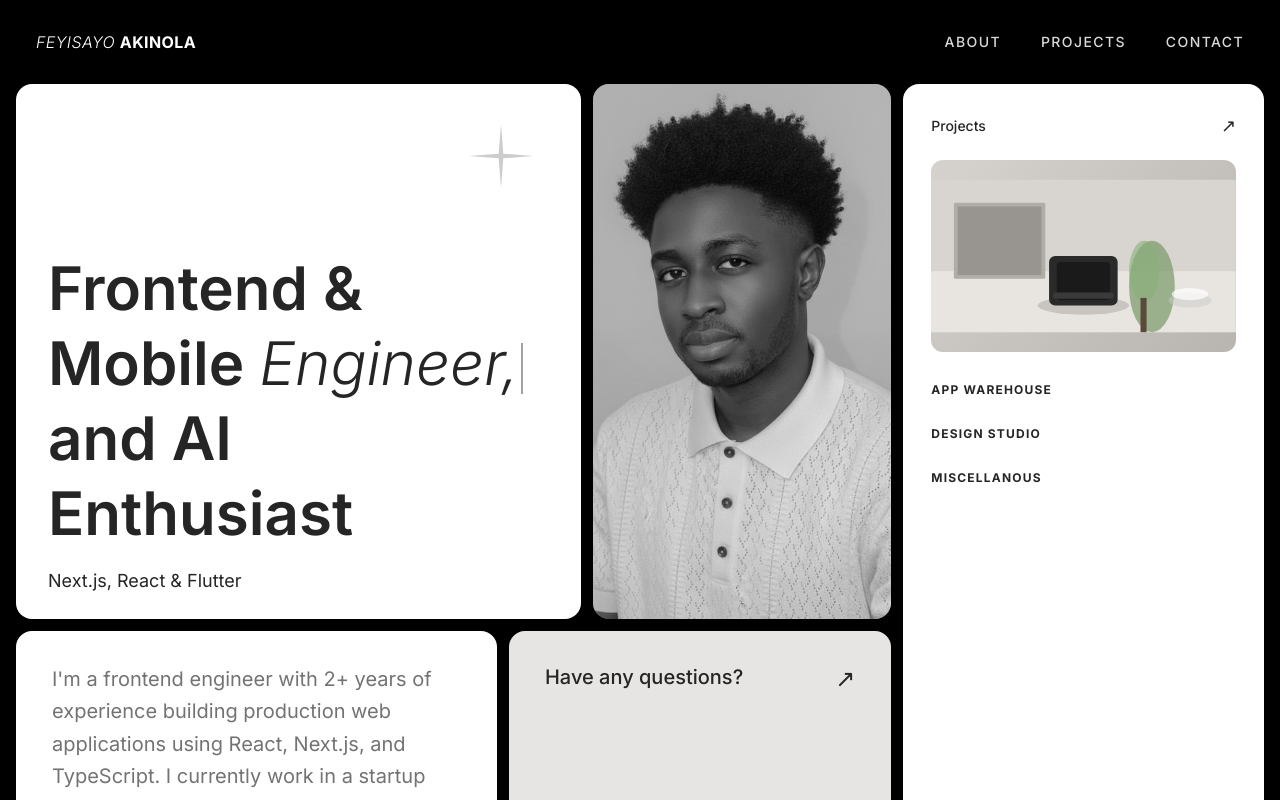
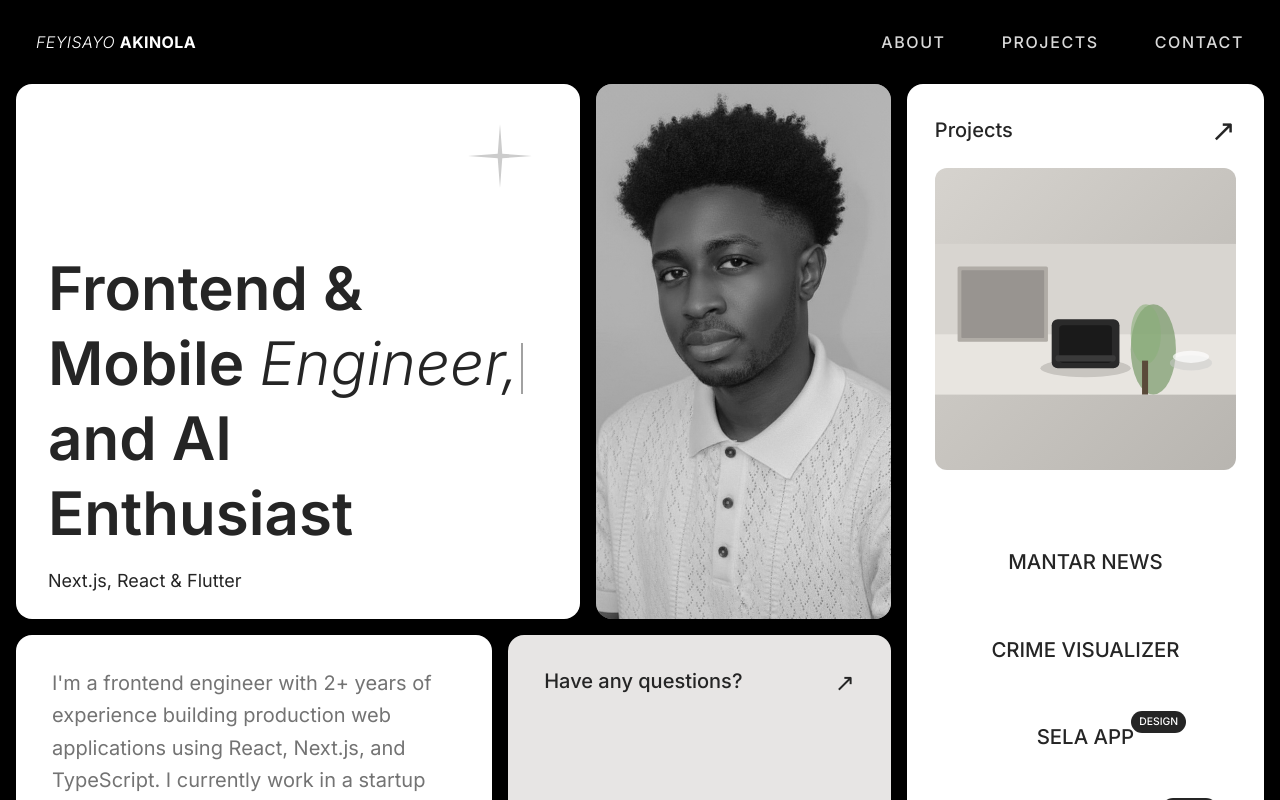
Before and after one commit to feyi-akinola/portfolio-2, a React app: page / in a window 1280 px wide. Shown: the top 800 px of the page. Built offline with nearby package versions, Linux system fonts and the light colour scheme; the HTML template or start-up script is replaced by a standard one.

Commit message:
Updates social links and project list, font and layout adjustments, typing speed adjustment for hero card animation, app max width set to 1800px

```diff
--- a/src/App.tsx
+++ b/src/App.tsx
@@ -23,7 +23,7 @@ export default function Portfolio() {
   const [hovered, setHovered] = useState<HoverCard>(null);
 
   return (
-    <div className="bg-black min-h-screen p-4 flex flex-col gap-4">
+    <div className="bg-black min-h-screen max-w-[1800px] mx-auto p-4 flex flex-col gap-4">
       <NavBar />
 
       {/* ── Mobile: single column stack ── */}
@@ -55,7 +55,7 @@ export default function Portfolio() {
 
       {/* ── Desktop: original dynamic hover grid ── */}
       <div
-        className="hidden xl:grid gap-3 flex-1"
+        className="hidden xl:grid gap-4 flex-1"
         onMouseLeave={() => setHovered(null)}
         style={{
           gridTemplateColumns: getGridColumns(hovered),
@@ -65,9 +65,9 @@ export default function Portfolio() {
       >
         <HeroCard style={{ gridColumn: "1 / 3", gridRow: 1 }} />
         <PhotoCard style={{ gridColumn: 3, gridRow: 1, backgroundImage: "" }} />
-        <ProjectsCard style={{ gridColumn: 4, gridRow: "1 / 3" }} />
         <BioCard style={{ gridColumn: 1, gridRow: 2 }} />
         <ContactCard style={{ gridColumn: "2 / 4", gridRow: 2 }} />
+        <ProjectsCard style={{ gridColumn: 4, gridRow: "1 / 3" }} />
       </div>
 
       <p className="text-center text-white/25 text-xs py-3 tracking-wide">
--- a/src/components/HeroCard.tsx
+++ b/src/components/HeroCard.tsx
@@ -1,8 +1,8 @@
 import { useEffect, useState } from "react";
 
 const WORDS = ["Developer,", "Engineer,"];
-const TYPE_SPEED = 85;
-const DELETE_SPEED = 65;
+const TYPE_SPEED = 70;
+const DELETE_SPEED = 45;
 const PAUSE_AFTER_TYPE = 2200;
 const PAUSE_AFTER_DELETE = 400;
 
--- a/src/components/NavBar.tsx
+++ b/src/components/NavBar.tsx
@@ -7,12 +7,12 @@ export default function NavBar() {
         <em className="font-light italic">FEYISAYO</em>{" "}
         <span className="font-bold">AKINOLA</span>
       </div>
-      <div className="flex gap-10">
+      <div className="flex gap-14">
         {NAV_LINKS.map((link) => (
           <a
             key={link}
             href="#"
-            className="text-white text-sm font-medium tracking-widest opacity-85 hover:opacity-100 transition-opacity no-underline"
+            className="text-white font-medium tracking-widest opacity-85 hover:opacity-100 transition-opacity no-underline"
           >
             {link}
           </a>
--- a/src/components/ProjectsCard.tsx
+++ b/src/components/ProjectsCard.tsx
@@ -34,11 +34,23 @@ const InteriorSVG = () => (
   </svg>
 );
 
-const PROJECTS = ["APP WAREHOUSE", "DESIGN STUDIO", "MISCELLANOUS"] as const;
+type ProjectType = "Application" | "Design";
+
+type Project = {
+  name: string;
+  type: ProjectType;
+};
+
+const PROJECTS: Project[] = [
+  { name: "Mantar News", type: "Application" },
+  { name: "Crime Visualizer", type: "Application" },
+  { name: "Sela App", type: "Design" },
+  { name: "Mocha Social", type: "Design" },
+] as const;
 const SOCIALS = [
-  { href: "mailto:hello@feyisayo.com", icon: <GmailIcon />, label: "Email", color: "bg-red-500" },
-  { href: "https://github.com", icon: <GithubIcon />, label: "GitHub", color: "bg-neutral-900" },
-  { href: "https://linkedin.com", icon: <LinkedinIcon />, label: "LinkedIn", color: "bg-blue-600" },
+  { href: "mailto:feyi.akinola.3005@gmail.com", icon: <GmailIcon />, label: "Email", color: "bg-black" },
+  { href: "https://github.com/feyi-akinola/", icon: <GithubIcon />, label: "GitHub", color: "bg-black" },
+  { href: "https://linkedin.com/in/feyisayo-akinola/", icon: <LinkedinIcon />, label: "LinkedIn", color: "bg-black" },
 ] as const;
 
 type ProjectsCardProps = {
@@ -48,41 +60,48 @@ type ProjectsCardProps = {
 
 export default function ProjectsCard({style} : ProjectsCardProps) {
   return (
+    <div className="flex flex-col h-full" style={{ gridRow: "span 2", ...style }}>
       <div
-      className="bg-white rounded-2xl p-7 flex flex-col overflow-hidden transition-shadow duration-300 hover:shadow-2xl"
-      style={{ gridRow: "span 2", ...style }}
+        className="flex-1 bg-white rounded-2xl p-7 flex flex-col overflow-hidden transition-shadow duration-300 hover:shadow-2xl"
       >
         <div className="flex justify-between items-center mb-5">
-        <span className="text-sm font-medium text-text">Projects</span>
+          <span className="text-xl font-medium text-text">Projects</span>
           <a
             href="#"
-          className="text-lg text-text no-underline inline-block transition-transform duration-200 hover:translate-x-0.5 hover:-translate-y-0.5"
+            className="text-3xl text-text no-underline inline-block transition-transform duration-200 hover:translate-x-0.5 hover:-translate-y-0.5"
           >
             ↗
           </a>
         </div>
 
         <div
-        className="w-full h-48 rounded-xl mb-4 overflow-hidden flex items-center justify-center"
+          className="w-full h-full min-h-50 rounded-xl mb-4 overflow-hidden flex items-center justify-center"
           style={{ background: "linear-gradient(135deg, #d6d3ce 0%, #b8b5b0 100%)" }}
         >
           <InteriorSVG />
         </div>
 
-      <div className="flex flex-col">
+        <div className="mt-12 flex flex-col">
           {PROJECTS.map((p, i, arr) => (
             <div
-            key={p}
-            className=
-              "py-3.5 text-xs font-bold tracking-widest uppercase cursor-pointer text-text"
+              key={p.name}
+              className="mb-8 flex justify-center align-center py-3.5 text-xl lg:text-2xl font-medium uppercase cursor-pointer text-text"
             >
-            {p}
+              <div className="flex relative">
+                <p className="button-text_ text-[0.85em]">{p.name}</p>
+                {
+                  p.type === "Design" &&
+                    <span className="absolute -top-3 -right-13 flex items-center text-[0.65rem] px-2 py-1 bg-text rounded-full text-white ">
+                      {p.type}
+                    </span>
+                }
+              </div>
             </div>
           ))}
         </div>
+      </div>
 
-      <div className="mt-auto pt-4">
-        <div className="bg-stone-100 rounded-2xl px-6 py-5 flex items-center justify-around gap-2">
+      <div className="mt-3 pt-4 bg-stone-100 rounded-2xl px-6 py-5 flex items-center justify-around gap-2">
         {SOCIALS.map(({ href, icon, label, color }) => (
           <a
             key={label}
@@ -99,6 +118,5 @@ export default function ProjectsCard({style} : ProjectsCardProps) {
         ))}
       </div>
     </div>
-    </div>
   );
 }
--- a/src/index.css
+++ b/src/index.css
@@ -13,10 +13,27 @@
 
   color-scheme: light dark;
   color: rgba(255, 255, 255, 0.87);
-  background-color: #242424;
+  background-color: #000000;
 
   font-synthesis: none;
   text-rendering: optimizeLegibility;
   -webkit-font-smoothing: antialiased;
   -moz-osx-font-smoothing: grayscale;
 }
+
+
+@layer utilities {
+  .button-text_ {
+    @apply relative transition-all duration-300 cursor-pointer;
+  }
+  .button-text_:hover {
+    @apply tracking-tighter
+  }
+  .button-text_::after {
+    @apply absolute h-1 w-full bg-text -bottom-1 left-0 content-[''] scale-x-0
+      origin-bottom-right transition-transform duration-300;
+  }
+  .button-text_:hover::after {
+    @apply scale-x-100 origin-bottom-left;
+  }
+}
```
Lines whose indentation alone changed are shown as unchanged.
